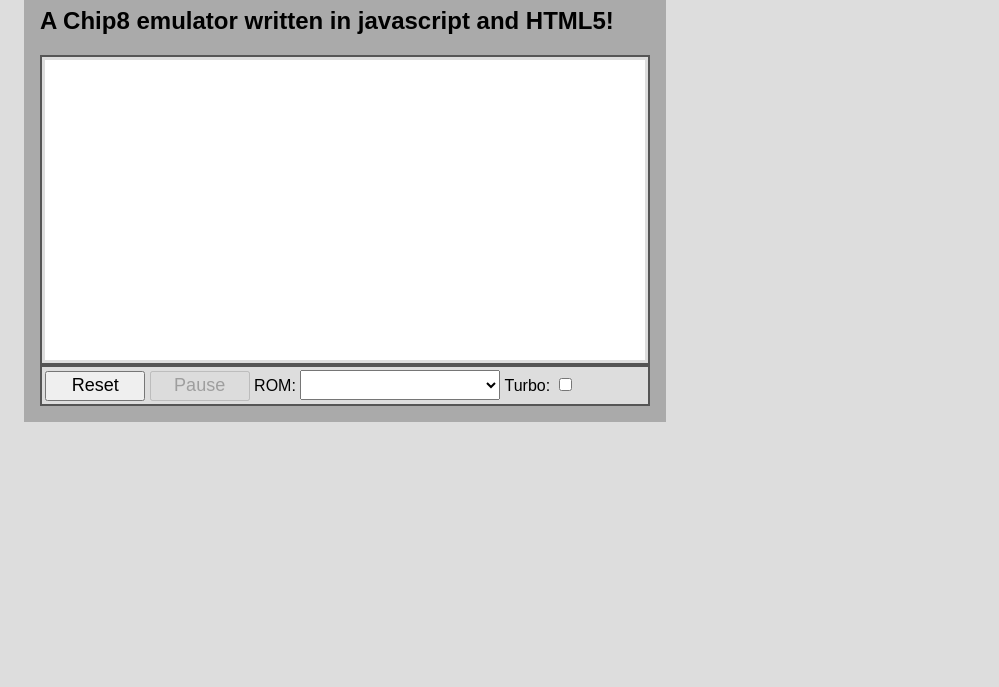
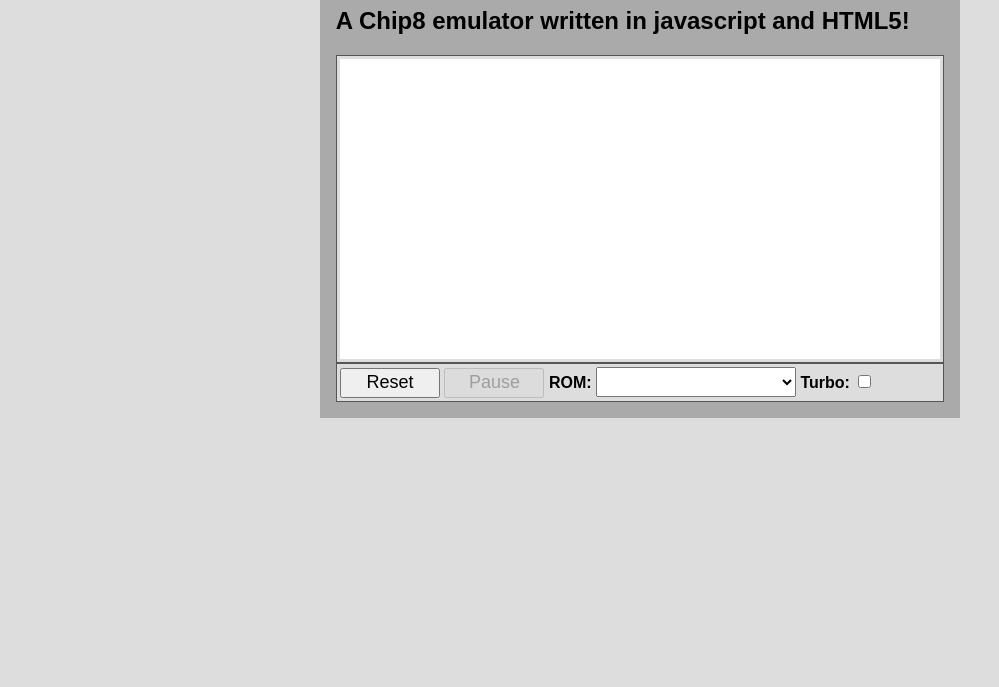
Before and after one commit to joshuv888/chip8-html5, a plain HTML site: page index.htm in a window 1280 px wide. Shown: the part 113-800 px from the top of the page, without its empty margins (0-999 px from the left). Drawn offline with Linux system fonts and the light colour scheme.

Commit message:
Text is bold. Changed to thin border in display.
modified:   css/default.css
* Text is bold.
* Changed border: 2px to 1px in "#display-container, #controls-container".
* Center the body text using CSS.

```diff
--- a/css/default.css
+++ b/css/default.css
@@ -1,7 +1,9 @@
 body
 {
     font-family: Sans-serif, Arial, Verdana;
+    font-weight: bolder;
     background: #ddd;
+    text-align: center;
 }
 
 #content
@@ -17,7 +19,7 @@ body
 #display-container, #controls-container
 {
     background: #ddd;
-    border: 2px solid #555;
+    border: 1px solid #555;
     padding: 0.2em;
     line-height: 0px;
 }
```
